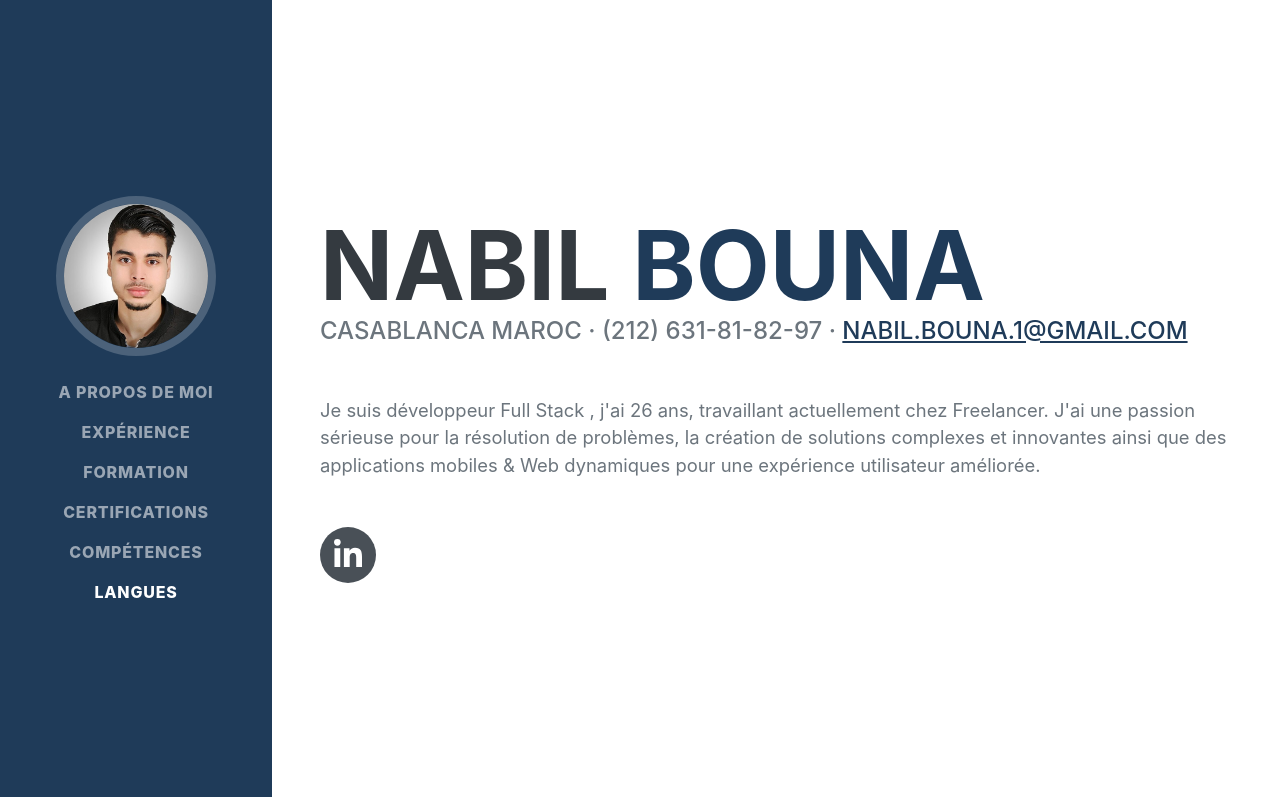
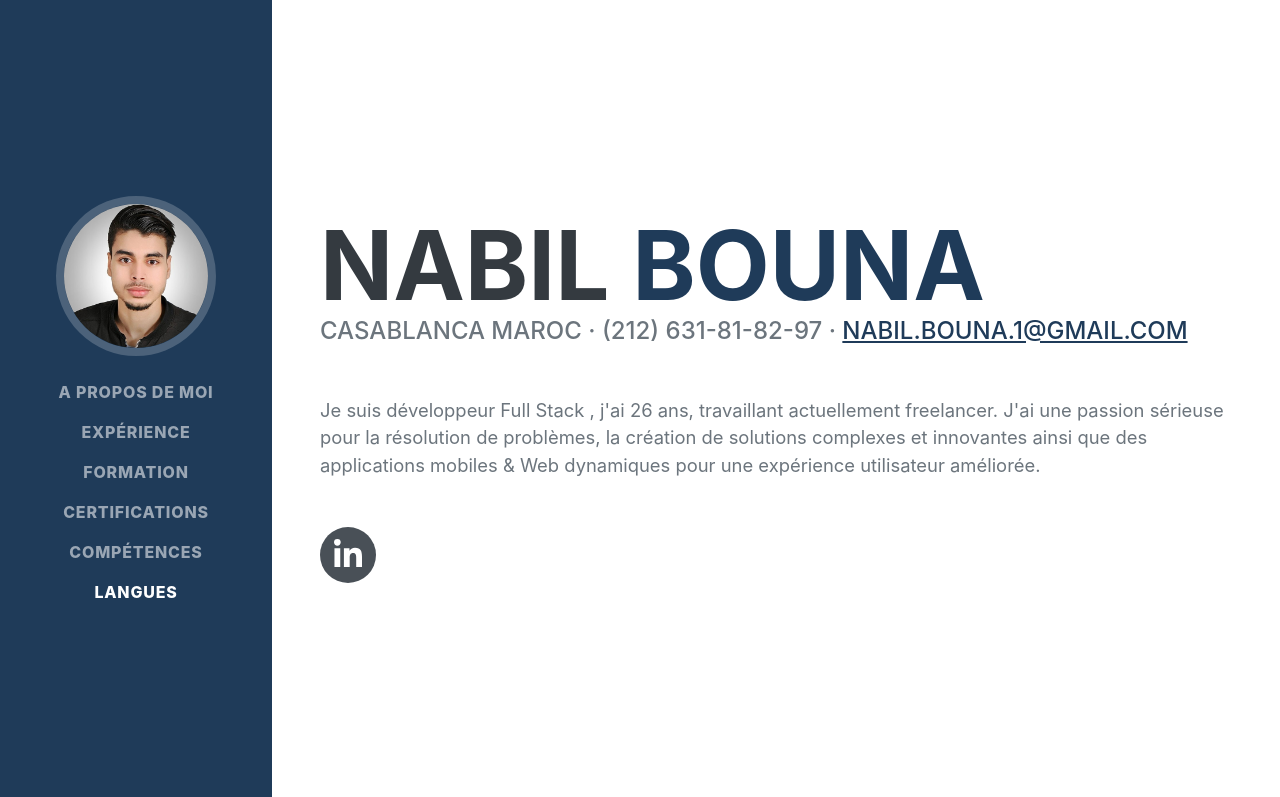
Before and after one commit to NABIL-BOUNA/nabil-bouna.github.io, a plain HTML site: page index.html in a window 1280 px wide. Shown: the top 797 px of the page. Drawn offline with nearby package versions, Linux system fonts and the light colour scheme; a web font is replaced by a local one.

Commit message:
Update index.html

```diff
--- a/index.html
+++ b/index.html
@@ -50,7 +50,7 @@
                         <a href="mailto:nabil.bouna.1@gmail.com">nabil.bouna.1@gmail.com</a>
                     </div>
                     <p class="lead mb-5">
-                        Je suis développeur Full Stack , j'ai 26 ans, travaillant actuellement chez Freelancer.
+                        Je suis développeur Full Stack , j'ai 26 ans, travaillant actuellement freelancer.
                         J'ai une passion sérieuse pour la résolution de problèmes, la création de solutions complexes et innovantes ainsi que des applications mobiles & Web dynamiques pour une expérience utilisateur améliorée.
                     </p>
 
```
